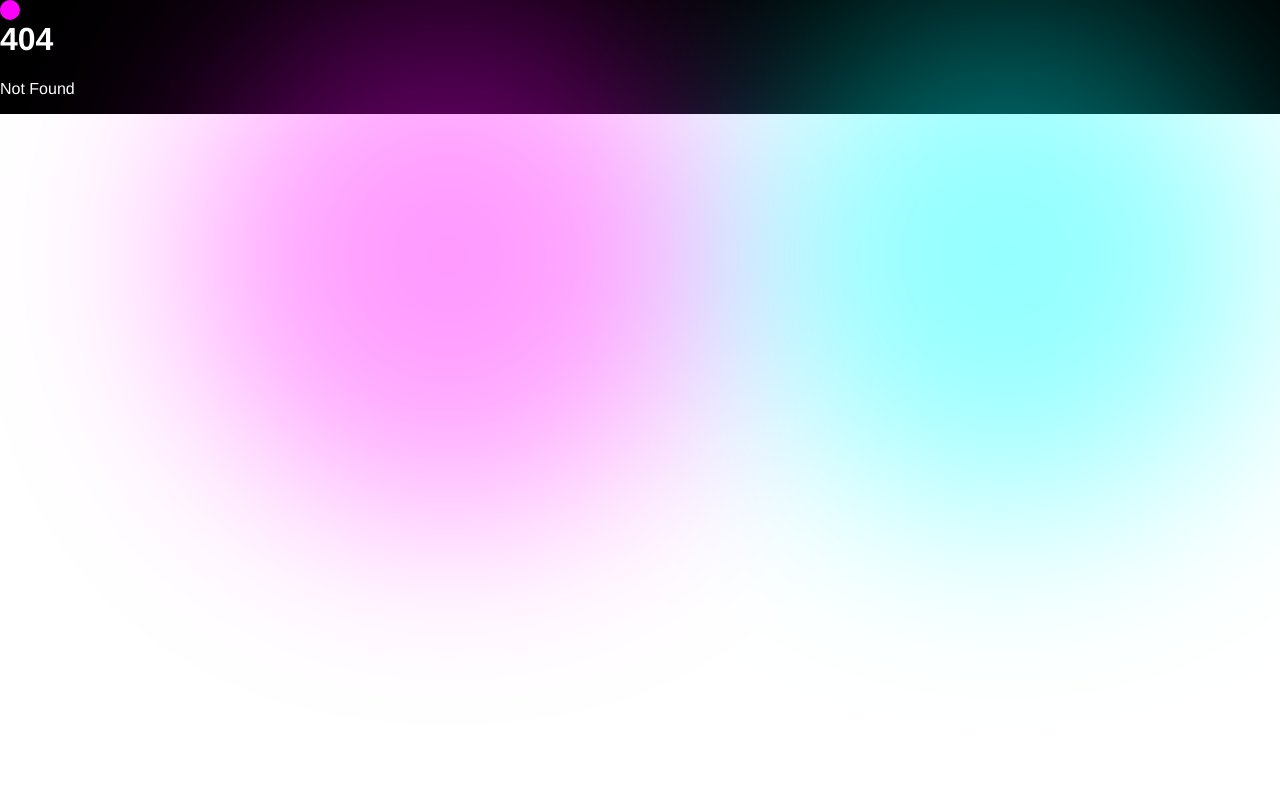
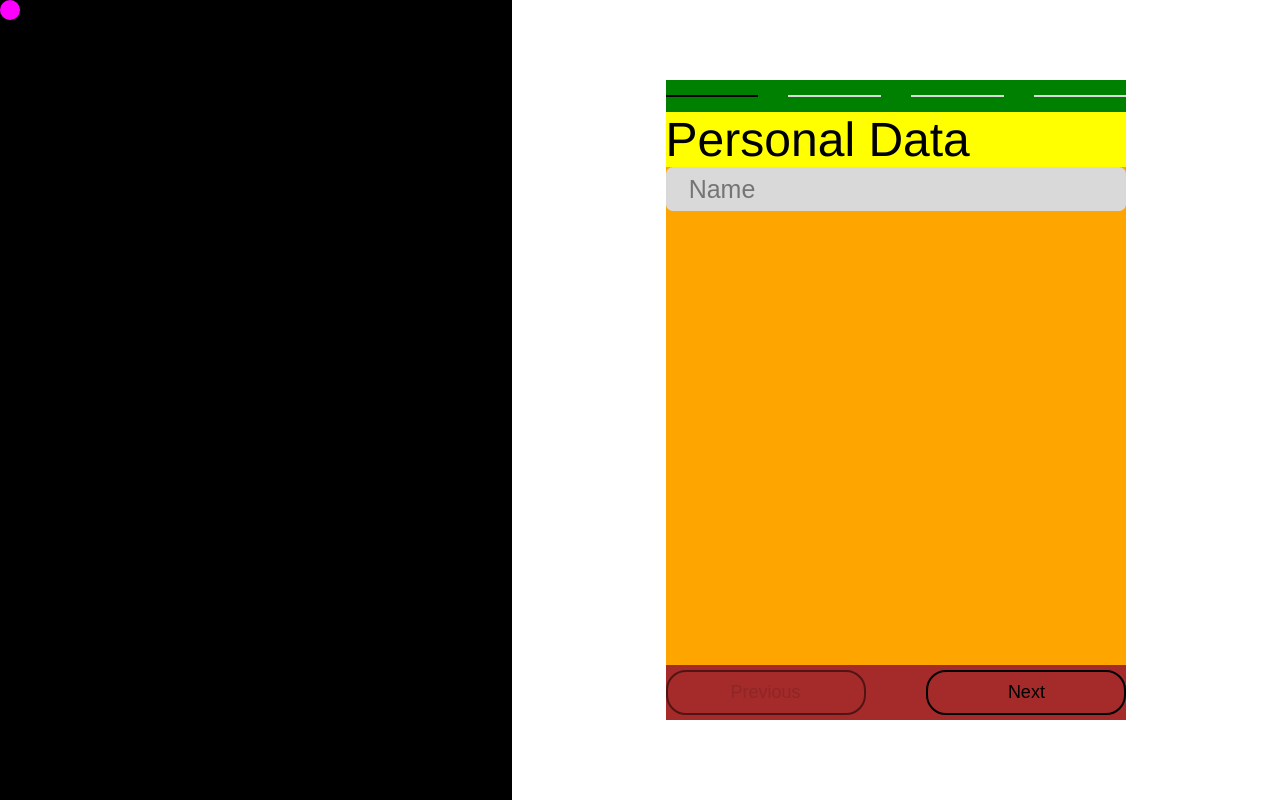
Before and after one commit to Zentinel-Consulting/zentinel-consulting, a SvelteKit app: page /lets-talk in a window 1280 px wide. Before the commit this address had no page. Built offline with nearby package versions, Linux system fonts and the light colour scheme.

Commit message:
working on this

```diff
--- /dev/null
+++ b/src/components/FormInput.svelte
@@ -0,0 +1,35 @@
+<script>
+  export let id_t = "name";
+  export let name_t = "name";
+  export let placeholder_t = "Name";
+</script>
+
+<div
+  class="text-input-field-container"
+>
+  <input type="text" id={id_t} name={name_t} placeholder={placeholder_t}>
+</div>
+
+<style>
+  .text-input-field-container {
+    width: 100%;
+    height: 8%;
+    background-color: #D9D9D9;
+  }
+  .text-input-field-container {
+    display: flex;
+    align-items: center;
+    justify-content: space-evenly;
+    border-radius: 7px;
+  }
+  .text-input-field-container input {
+    font-size: 25px;
+    height: 100%;
+    width: 90%;
+    color: white;
+    background: none;
+    border: none;
+    outline: none;
+    -webkit-appearance: none;
+  }
+</style>
--- /dev/null
+++ b/src/components/StepperLetsTalk.svelte
@@ -0,0 +1,137 @@
+<script>
+  import { fade } from 'svelte/transition';
+  import FormInput from "./FormInput.svelte";
+
+  let list_steps = Array.from({ length: 4 }, (value, index) => index);
+  let currentStep = 0;
+
+  function nextStep() {
+    if (currentStep < list_steps.length - 1) {
+      currentStep++;
+    }
+  }
+
+  function prevStep() {
+    if (currentStep > 0) {
+      currentStep--;
+    }
+  }
+</script>
+
+<div class="main-container">
+  <div class="stepper-container">
+    {#each list_steps as step, index}
+      <div
+        class="step-line"
+        style="--status-color: {index <= currentStep ? "black" : '#D9D9D9'};"
+      >
+      </div>
+    {/each}
+  </div>
+  <div class="form-content">
+    <div class="input-fields">
+      {#if currentStep === 0}
+        <div
+          class="step-content"
+          in:fade={{ duration: 300 }}
+          out:fade={{duration: 300 }}
+        >
+          <p class="step-label">Personal Data</p>
+          <FormInput />
+        </div>
+      {/if}
+      {#if currentStep === 1}
+        <p in:fade={{ duration: 300 }} out:fade={{ duration: 300 }}>Content for Step 2</p>
+      {/if}
+      {#if currentStep === 2}
+        <p in:fade={{ duration: 300 }} out:fade={{ duration: 300 }}>Content for Step 3</p>
+      {/if}
+      {#if currentStep === 3}
+        <p in:fade={{ duration: 300 }} out:fade={{ duration: 300 }}>Content for Step 4</p>
+      {/if}
+    </div>
+    <div class="buttons-container">
+      <button class="button-obj" on:click={prevStep} disabled={currentStep === 0}>
+        Previous
+      </button>
+      <button class="button-obj" on:click={nextStep} disabled={currentStep === list_steps.length - 1}>
+        Next
+      </button>
+    </div>
+  </div>
+</div>
+
+<style>
+  .main-container {
+    display: flex;
+    flex-direction: column;
+    width: 100%;
+    height: 100%;
+    background-color: pink;
+  }
+  .stepper-container {
+    display: flex;
+    flex-direction: row;
+    align-items: center;
+    justify-content: space-between;
+    width: 100%;
+    height: 5%;
+    background-color: green;
+  }
+  .step-line {
+    width: 20%;
+    height: 5%;
+    background-color: var(--status-color);
+  }
+  .form-content {
+    display: flex;
+    flex-direction: column;
+    align-items: start;
+    width: 100%;
+    height: 95%;
+    background-color: red;
+  }
+  .input-fields {
+    display: flex;
+    flex-direction: column;
+    align-items: start;
+    width: 100%;
+    height: 100%;
+    background-color: blue;
+  }
+  .step-content {
+    width: 100%;
+    height: 100%;
+    background-color: orange;
+  }
+  .step-content p {
+    margin: 0;
+    padding: 0;
+    background-color: yellow;
+  }
+  .input-fields {
+    color: black;
+  }
+  .buttons-container {
+    display: flex;
+    flex-direction: row;
+    align-items: center;
+    justify-content: space-between;
+    width: 100%;
+    height: 10%;
+    background-color: brown;
+  }
+  .button-obj {
+    padding: 10px 20px;
+    font-size: 18px;
+    width: 200px;
+    background-color: transparent;
+    border: 2px solid black;
+    border-radius: 20px;
+    cursor: pointer;
+  }
+  .button-obj:disabled {
+    opacity: 0.5;
+    cursor: not-allowed;
+  }
+</style>
--- /dev/null
+++ b/src/routes/lets-talk/+layout.svelte
@@ -0,0 +1,29 @@
+<div
+  class="main-container"
+>
+  <div
+    class="content-container"
+  >
+    <slot/>
+  </div>
+</div>
+
+<style>
+  .main-container{
+      /* full screen height */
+      height: 100vh;
+      display: flex;
+      flex-direction: column;
+      justify-content: space-between;
+      align-items: center;
+      background-color: transparent;
+      color: white;
+      font-size: 3rem;
+      overflow: hidden;
+  }
+  .content-container {
+        flex: 1;
+        position: relative;
+        z-index: 1;
+  }
+</style>
--- /dev/null
+++ b/src/routes/lets-talk/+page.svelte
@@ -0,0 +1,50 @@
+<script>
+  import StepperLetsTalk from "../../components/StepperLetsTalk.svelte";
+</script>
+
+<div
+ class="main-content"
+>
+  <div
+    class="placeholder-container"
+  >
+  </div>
+  <div
+    class="form-container"
+  >
+    <div
+      class="form-holder"
+    >
+      <StepperLetsTalk/>
+    </div>
+  </div>
+</div>
+
+<style>
+  .main-content {
+    display: flex;
+    flex-direction: row;
+
+    width: 100vw;
+    height: 100vh;
+    background-color: transparent;
+  }
+  .placeholder-container {
+    width: 40%;
+    height: 100%;
+    background-color: black;
+  }
+  .form-container {
+    display: flex;
+    align-items: center;
+    justify-content: center;
+    width: 60%;
+    height: 100%;
+    background-color: white;
+  }
+  .form-holder {
+    height: 80%;
+    width: 60%;
+    background-color: gray;
+  }
+</style>
```
